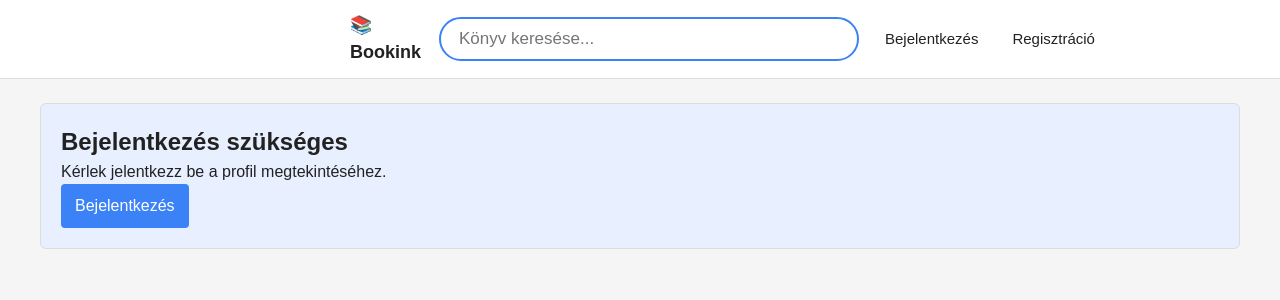
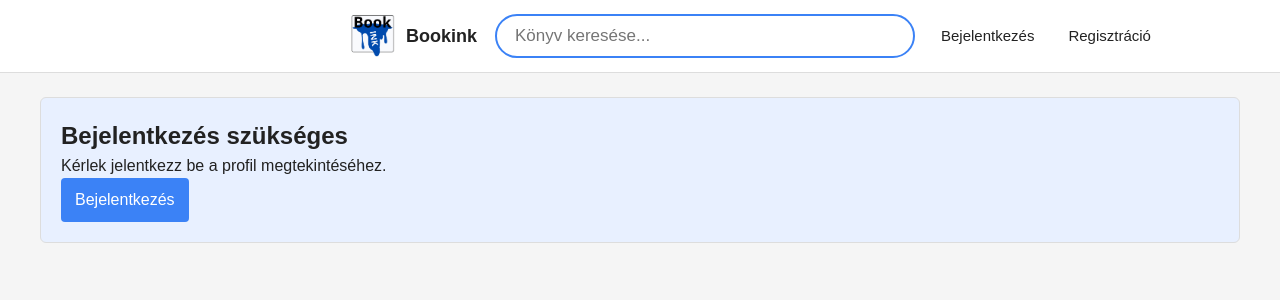
Before and after one commit to Benzsi/bookink_frontend, a React (Vite) app in the folder BOOKINK/: page /profile in a window 1280 px wide. Shown: the top 300 px of the page. Built offline with nearby package versions, Linux system fonts and the light colour scheme.

Commit message:
first logo desgin added to site main menu

```diff
--- a/BOOKINK/src/components/Header.tsx
+++ b/BOOKINK/src/components/Header.tsx
@@ -1,4 +1,5 @@
 import { Link } from 'react-router-dom';
+import logo from '../assets/bookink_logo.png';
 
 interface HeaderProps {
   isAuthenticated: boolean;
@@ -9,8 +10,11 @@ export function Header({ isAuthenticated, onLogout }: HeaderProps) {
   return (
     <header className="header" style={{ paddingLeft: 350, paddingRight: 350 }}>
       <nav className="navbar" style={{ width: '100%' }}>
-        <Link to="/" className="header-logo">
-          📚 Bookink
+        <Link to="/" className="header-logo" style={{ display: 'flex', alignItems: 'center', gap: 12 }}>
+          <span style={{ position: 'relative', display: 'flex', alignItems: 'center' }}>
+            <img src={logo} alt="Bookink logo" style={{ height: 48, width: 48, objectFit: 'contain', borderRadius: 8, background: '#fff', marginRight: 8 }} />
+            Bookink
+          </span>
         </Link>
         <div style={{ flex: 1, display: 'flex', justifyContent: 'center' }}>
           <div className="navbar-search-inline">
--- a/BOOKINK/src/pages/Profile.tsx
+++ b/BOOKINK/src/pages/Profile.tsx
@@ -196,7 +196,7 @@ export function Profile({ user, onUserUpdate }: ProfileProps) {
         )}
 
         <div style={{ marginTop: 32, display: 'flex', justifyContent: 'flex-end' }}>
-          <button className="btn btn-logout" onClick={() => {
+          <button className="btn btn-logout" style={{ color: '#fff', background: '#e74c3c', border: 'none' }} onClick={() => {
             localStorage.removeItem('user');
             localStorage.removeItem('authToken');
             window.location.href = '/';
```
Also changed, not shown: BOOKINK/src/assets/bookink_logo.png (added).
